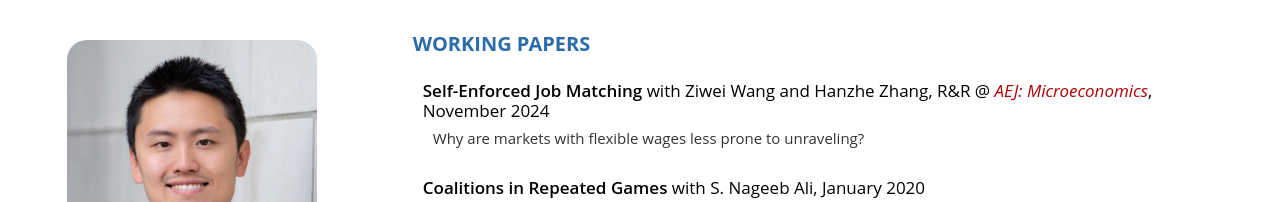
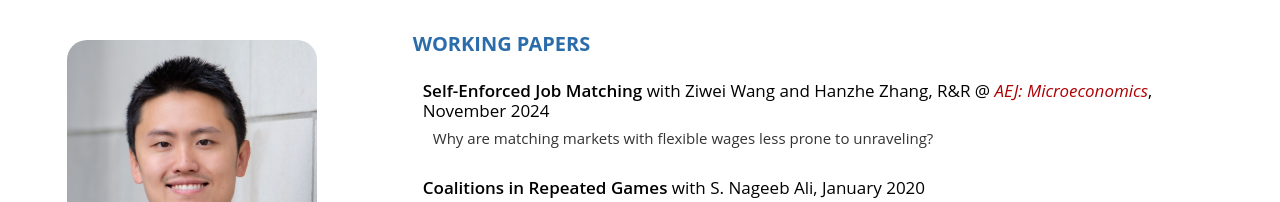
Before and after one commit to celiuwill/celiuwill.github.io, a plain HTML site: page index.html in a window 1280 px wide. Shown: the top 202 px of the page. Drawn offline with nearby package versions, Linux system fonts and the light colour scheme; a script that the page names is missing.

Commit message:
Update index.html

```diff
--- a/index.html
+++ b/index.html
@@ -65,7 +65,7 @@
         <div class="paper-headline">
           <a href="https://www.celiu.net/wp/job_matching.pdf" target="_blank" class="paper-title">Self-Enforced Job Matching</a> with <a href="https://sites.google.com/site/econziweiwang/" target="_blank" class="author">Ziwei Wang</a> and <a href="https://hanzhezhang.github.io" target="_blank" class="author">Hanzhe Zhang</a>, R&R @ <em class="journal">AEJ: Microeconomics</em>, November 2024
         </div>
-        <div class="short-description">Why are markets with flexible wages less prone to unraveling?</div>
+        <div class="short-description">Why are matching markets with flexible wages less prone to unraveling?</div>
         <!-- <div class="additional-materials"> -->
           <!-- <div class="additional-materials-text"> -->
             <!-- <a href="https://www.celiu.net/slides/cp_80min.pdf" target="_blank" class="additional-materials-link">[Slides]</a> -->
```
